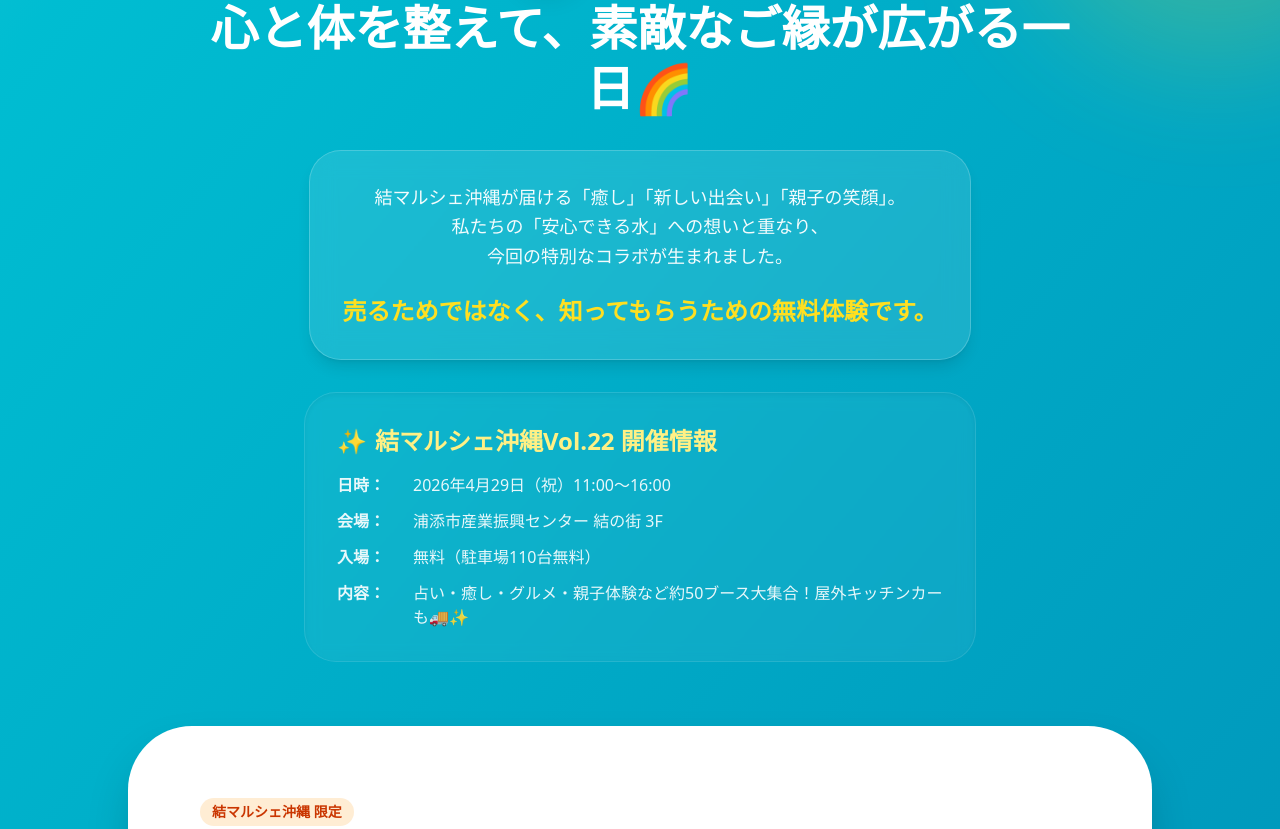
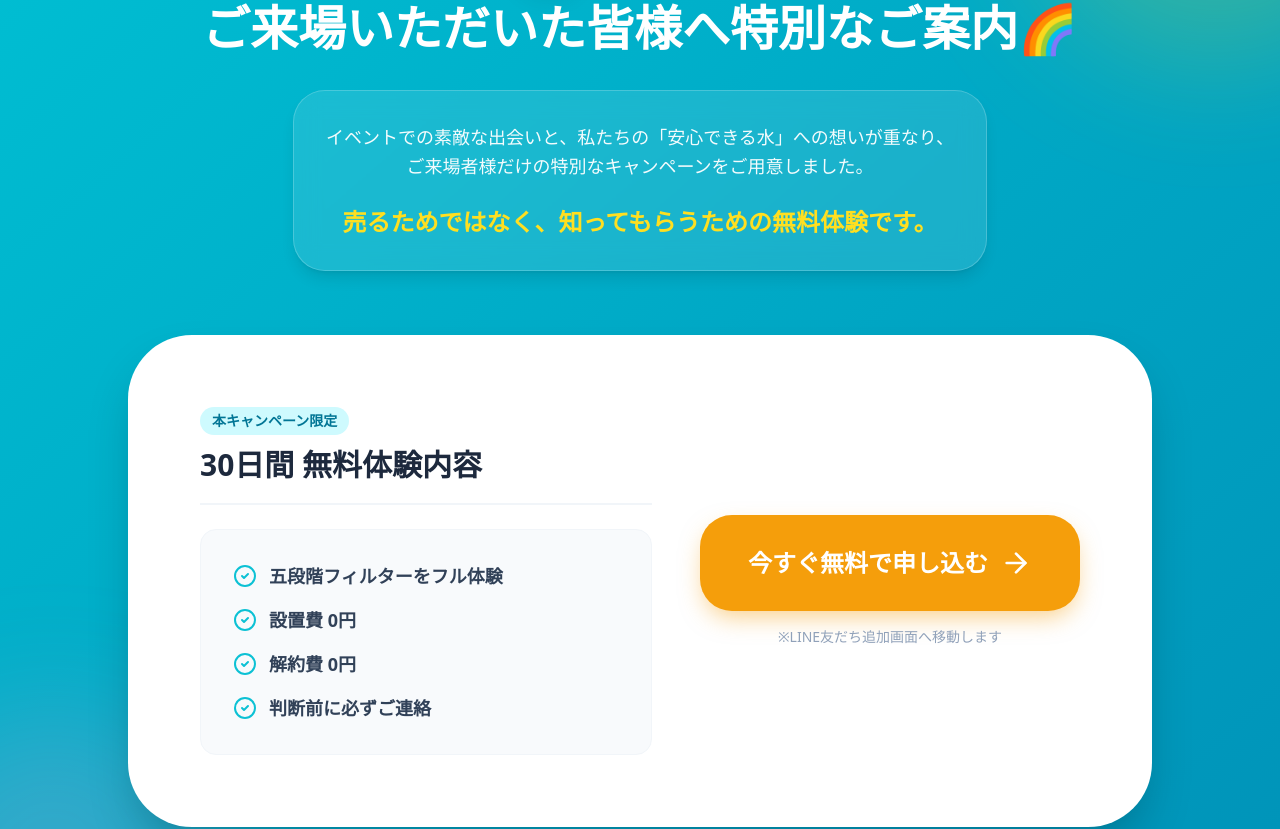
Before and after one commit to okinawasmilegrit-hue/yuimarushe_lp2, a React (Vite) app: page / in a window 1280 px wide. Shown: the part 6157-6986 px from the top of the page. Built offline with nearby package versions, Linux system fonts and the light colour scheme.

Commit message:
feat: Update CTA text and configure GitHub Pages deploy
Refactors the Call To Action section text to be more generic, removing specific event branding.
Adds a GitHub Actions workflow to automate deployment to GitHub Pages upon pushes to the `main` branch.

```diff
--- a/src/App.tsx
+++ b/src/App.tsx
@@ -342,7 +342,7 @@ export default function App() {
         </div>
       </section>
 
-      {/* Section 6 & 7: CTA (結マルシェ沖縄Vol.22 Version) */}
+      {/* Section 6 & 7: CTA (Generic Campaign Version) */}
       <section id="cta" className="py-16 md:py-24 bg-gradient-to-br from-[#0CC1D4] to-cyan-600 relative overflow-hidden">
         <div className="absolute inset-0 z-0">
           <div className="absolute top-0 right-0 w-96 h-96 bg-yellow-300/20 rounded-full blur-3xl transform translate-x-1/3 -translate-y-1/3"></div>
@@ -353,39 +353,25 @@ export default function App() {
 
           <div className="max-w-4xl mx-auto text-center text-white space-y-8">
             <div className="flex items-center justify-center gap-4 mb-4">
-              <div className="w-16 h-16 md:w-20 md:h-20 bg-white flex items-center justify-center text-orange-500 font-black text-sm md:text-base shadow-xl rounded-full text-center leading-tight p-2 border-4 border-orange-100">
-                結<br/>マルシェ
+              <div className="w-16 h-16 md:w-20 md:h-20 bg-white flex items-center justify-center text-cyan-500 font-black text-sm md:text-base shadow-xl rounded-full text-center leading-tight p-2 border-4 border-cyan-100">
+                特別<br/>コラボ
               </div>
               <X className="text-white/80 w-5 h-5 md:w-6 md:h-6" />
               <div className="font-black text-xl md:text-2xl text-white tracking-wider">RakuToku</div>
             </div>
 
             <h2 className="text-3xl md:text-5xl font-black leading-tight">
-              心と体を整えて、<br className="md:hidden" />素敵なご縁が広がる一日🌈
+              ご来場いただいた皆様へ<br className="md:hidden" />特別なご案内🌈
             </h2>
 
             <div className="bg-white/10 backdrop-blur-md p-6 md:p-8 rounded-[2rem] inline-block text-left md:text-center text-white/95 text-base md:text-lg border border-white/20 shadow-lg">
               <p className="leading-relaxed">
-                結マルシェ沖縄が届ける<br className="md:hidden" />「癒し」「新しい出会い」「親子の笑顔」。<br />
-                私たちの「安心できる水」への想いと重なり、<br className="hidden md:block" />
-                今回の特別なコラボが生まれました。
+                イベントでの素敵な出会いと、<br className="md:hidden" />私たちの「安心できる水」への想いが重なり、<br className="hidden md:block" />
+                ご来場者様だけの特別なキャンペーンをご用意しました。
               </p>
               <p className="mt-6 font-black text-lg md:text-2xl text-yellow-300">
                 売るためではなく、<br className="md:hidden" />知ってもらうための無料体験です。
               </p>
-            </div>
-
-            {/* Event Info Box */}
-            <div className="bg-white/5 backdrop-blur-sm p-6 md:p-8 rounded-[2rem] border border-white/10 text-left max-w-2xl mx-auto shadow-inner">
-              <h4 className="font-black text-xl md:text-2xl mb-4 text-yellow-200 flex items-center gap-2">
-                <span className="text-2xl">✨</span> 結マルシェ沖縄Vol.22 開催情報
-              </h4>
-              <ul className="space-y-3 text-sm md:text-base text-white/90">
-                <li className="flex gap-3"><span className="font-bold shrink-0 w-16">日時：</span>2026年4月29日（祝）11:00～16:00</li>
-                <li className="flex gap-3"><span className="font-bold shrink-0 w-16">会場：</span>浦添市産業振興センター 結の街 3F</li>
-                <li className="flex gap-3"><span className="font-bold shrink-0 w-16">入場：</span>無料（駐車場110台無料）</li>
-                <li className="flex gap-3"><span className="font-bold shrink-0 w-16">内容：</span>占い・癒し・グルメ・親子体験など約50ブース大集合！屋外キッチンカーも🚚✨</li>
-              </ul>
             </div>
           </div>
 
@@ -394,7 +380,7 @@ export default function App() {
 
               <div className="flex-1 w-full space-y-6">
                 <div className="text-center lg:text-left border-b-2 border-slate-100 pb-5">
-                  <span className="inline-block bg-orange-100 text-orange-700 text-xs md:text-sm font-bold px-3 py-1 rounded-full mb-3">結マルシェ沖縄 限定</span>
+                  <span className="inline-block bg-cyan-100 text-cyan-700 text-xs md:text-sm font-bold px-3 py-1 rounded-full mb-3">本キャンペーン限定</span>
                   <h3 className="text-2xl md:text-3xl font-black text-slate-800">
                     30日間 無料体験内容
                   </h3>
```
